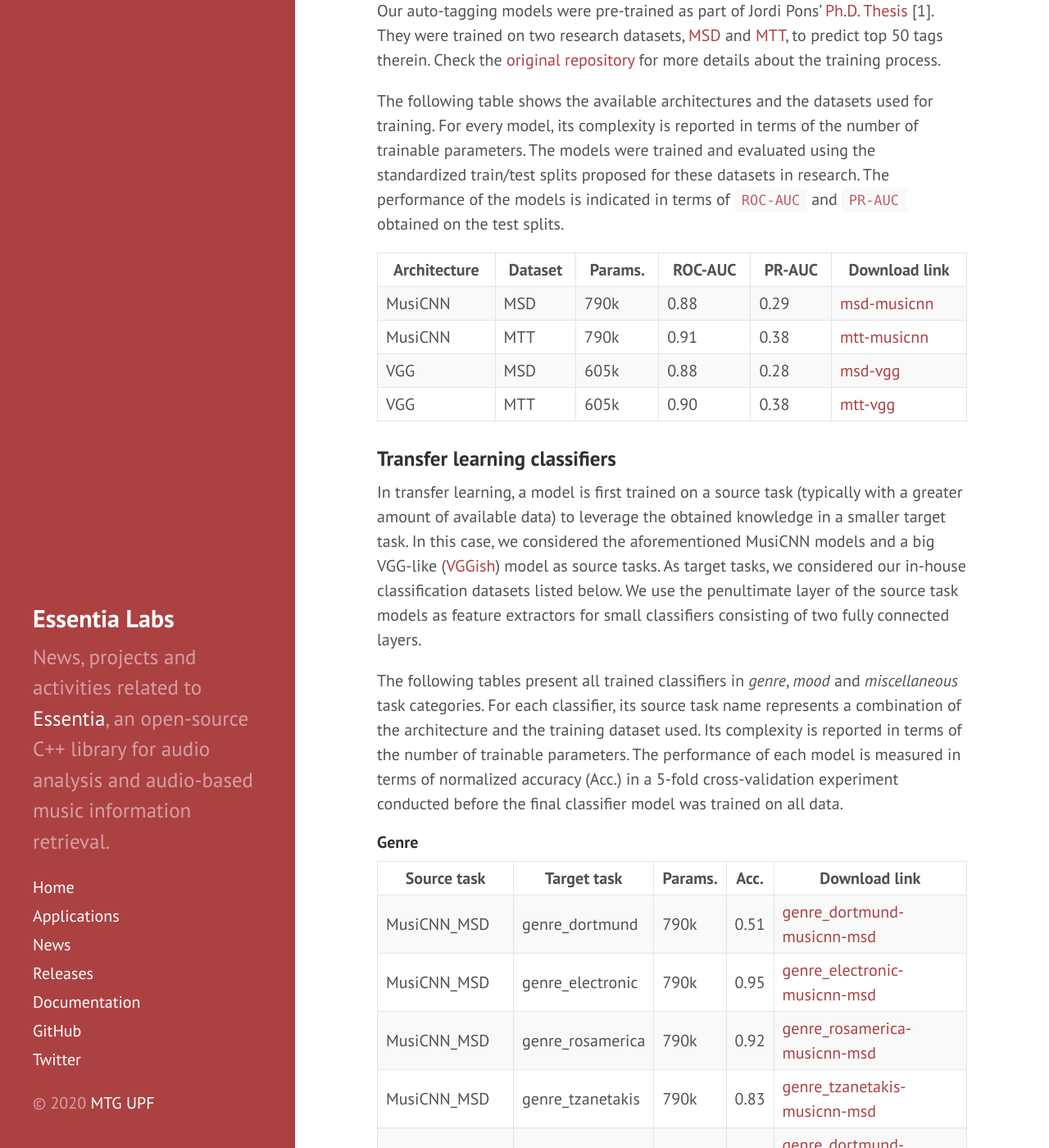
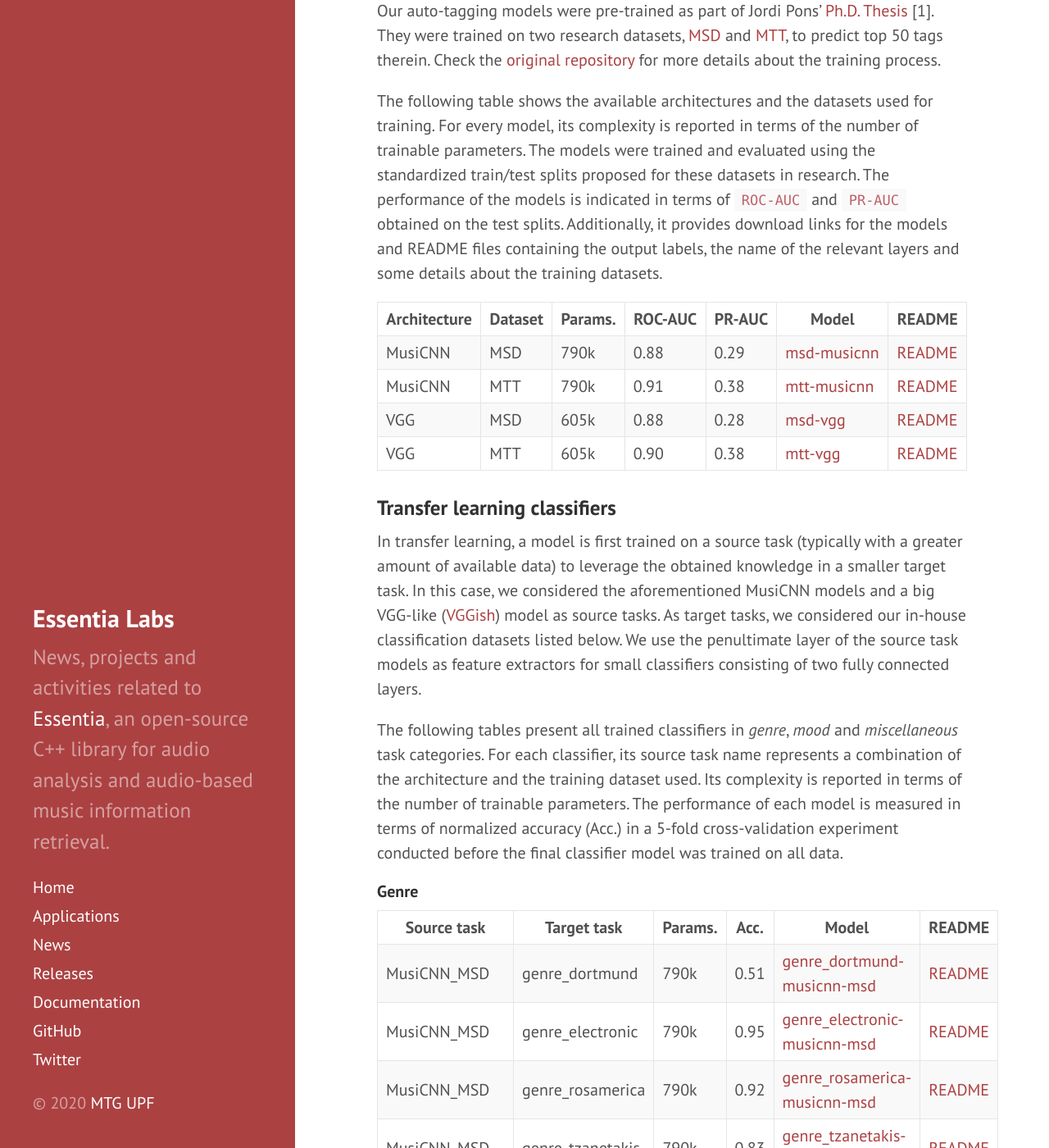
Before and after one commit to pabloEntropia/essentia-labs, a Jekyll site: the page built from _posts/2020-01-16-tensorflow-models-released.md, in a window 1280 px wide and 1400 px high, scrolled down 671 px. Shown: the whole window at 82% size. Built offline with Jekyll 4.4.1, drawn with Linux system fonts in a browser that asks for light colours; some of the changed text lies outside the part shown.

Commit message:
Add README links

```diff
--- a/_posts/2020-01-16-tensorflow-models-released.md
+++ b/_posts/2020-01-16-tensorflow-models-released.md
@@ -17,14 +17,14 @@ Along with the models we provide helper algorithms that allow performing predict
 ### Auto-tagging models
 Our auto-tagging models were pre-trained as part of Jordi Pons' [Ph.D. Thesis](https://www.upf.edu/web/mdm-dtic/thesis/-/asset_publisher/vfmxwU8uwTZk/content/-phd-thesis-deep-neural-networks-for-music-and-audio-tagging) [1]. They were trained on two research datasets, [MSD](http://millionsongdataset.com/lastfm/) and [MTT](http://mirg.city.ac.uk/codeapps/the-magnatagatune-dataset), to predict top 50 tags therein. Check the [original repository](https://github.com/jordipons/musicnn-training) for more details about the training process.
 
-The following table shows the available architectures and the datasets used for training. For every model, its complexity is reported in terms of the number of trainable parameters. The models were trained and evaluated using the standardized train/test splits proposed for these datasets in research. The performance of the models is indicated in terms of `ROC-AUC` and `PR-AUC` obtained on the test splits.
+The following table shows the available architectures and the datasets used for training. For every model, its complexity is reported in terms of the number of trainable parameters. The models were trained and evaluated using the standardized train/test splits proposed for these datasets in research. The performance of the models is indicated in terms of `ROC-AUC` and `PR-AUC` obtained on the test splits. Additionally, it provides download links for the models and README files containing the output labels, the name of the relevant layers and some details about the training datasets.
 
-| Architecture | Dataset | Params. | ROC-AUC | PR-AUC | Download link |
+| Architecture | Dataset | Params. | ROC-AUC | PR-AUC | Model | README |
 |---|---|---|---|---|---|
-| MusiCNN | MSD | 790k | 0.88 | 0.29 | [msd-musicnn](https://essentia.upf.edu/models/autotagging/msd/msd-musicnn.pb) |
-| MusiCNN | MTT | 790k | 0.91 | 0.38 | [mtt-musicnn](https://essentia.upf.edu/models/autotagging/mtt/mtt-musicnn.pb) |
-| VGG     | MSD | 605k | 0.88 | 0.28 | [msd-vgg](https://essentia.upf.edu/models/autotagging/msd/msd-vgg.pb) |
-| VGG     | MTT | 605k | 0.90 | 0.38 | [mtt-vgg](https://essentia.upf.edu/models/autotagging/mtt/mtt-vgg.pb) |
+| MusiCNN | MSD | 790k | 0.88 | 0.29 | [msd-musicnn](https://essentia.upf.edu/models/autotagging/msd/msd-musicnn.pb) | [README](https://essentia.upf.edu/models/autotagging/msd/README.md) |
+| MusiCNN | MTT | 790k | 0.91 | 0.38 | [mtt-musicnn](https://essentia.upf.edu/models/autotagging/mtt/mtt-musicnn.pb) | [README](https://essentia.upf.edu/models/autotagging/mtt/README.md) |
+| VGG     | MSD | 605k | 0.88 | 0.28 | [msd-vgg](https://essentia.upf.edu/models/autotagging/msd/msd-vgg.pb) | [README](https://essentia.upf.edu/models/autotagging/msd/README.md) |
+| VGG     | MTT | 605k | 0.90 | 0.38 | [mtt-vgg](https://essentia.upf.edu/models/autotagging/mtt/mtt-vgg.pb) | [README](https://essentia.upf.edu/models/autotagging/mtt/README.md) |
 
 ### Transfer learning classifiers
 In transfer learning, a model is first trained on a source task (typically with a greater amount of available data) to leverage the obtained knowledge in a smaller target task. In this case, we considered the aforementioned MusiCNN models and a big VGG-like ([VGGish](https://github.com/tensorflow/models/tree/master/research/audioset/vggish)) model as source tasks. As target tasks, we considered our in-house classification datasets listed below. We use the penultimate layer of the source task models as feature extractors for small classifiers consisting of two fully connected layers.
@@ -33,63 +33,63 @@ The following tables present all trained classifiers in *genre*, *mood* and *mis
 
 #### Genre
 
-| Source task | Target task | Params. | Acc. | Download link |
+| Source task | Target task | Params. | Acc. | Model | README |
 |---|---|---|---|---|
-| MusiCNN_MSD     | genre_dortmund     | 790k | 0.51 | [genre_dortmund-musicnn-msd](https://essentia.upf.edu/models/classifiers/genre_dortmund/genre_dortmund-musicnn-msd.pb) |
-| MusiCNN_MSD     | genre_electronic   | 790k | 0.95 | [genre_electronic-musicnn-msd](https://essentia.upf.edu/models/classifiers/genre_electronic/genre_electronic-musicnn-msd.pb) |
-| MusiCNN_MSD     | genre_rosamerica   | 790k | 0.92 | [genre_rosamerica-musicnn-msd](https://essentia.upf.edu/models/classifiers/genre_rosamerica/genre_rosamerica-musicnn-msd.pb) |
-| MusiCNN_MSD     | genre_tzanetakis   | 790k | 0.83 | [genre_tzanetakis-musicnn-msd](https://essentia.upf.edu/models/classifiers/genre_tzanetakis/genre_tzanetakis-musicnn-msd.pb) |
-| MusiCNN_MTT     | genre_dortmund     | 790k | 0.44 | [genre_dortmund-musicnn-mtt](https://essentia.upf.edu/models/classifiers/genre_dortmund/genre_dortmund-musicnn-mtt.pb) |
-| MusiCNN_MTT     | genre_electronic   | 790k | 0.71 | [genre_electronic-musicnn-mtt](https://essentia.upf.edu/models/classifiers/genre_electronic/genre_electronic-musicnn-mtt.pb) |
-| MusiCNN_MTT     | genre_rosamerica   | 790k | 0.92 | [genre_rosamerica-musicnn-mtt](https://essentia.upf.edu/models/classifiers/genre_rosamerica/genre_rosamerica-musicnn-mtt.pb) |
-| MusiCNN_MTT     | genre_tzanetakis   | 790k | 0.80 | [genre_tzanetakis-musicnn-mtt](https://essentia.upf.edu/models/classifiers/genre_tzanetakis/genre_tzanetakis-musicnn-mtt.pb) |
-| VGGish_AudioSet | genre_dortmund     | 62M  | 0.52 | [genre_dortmund-vggish-audioset](https://essentia.upf.edu/models/classifiers/genre_dortmund/genre_dortmund-vggish-audioset.pb) |
-| VGGish_AudioSet | genre_electronic   | 62M  | 0.93 | [genre_electronic-vggish-audioset](https://essentia.upf.edu/models/classifiers/genre_electronic/genre_electronic-vggish-audioset.pb) |
-| VGGish_AudioSet | genre_rosamerica   | 62M  | 0.94 | [genre_rosamerica-vggish-audioset](https://essentia.upf.edu/models/classifiers/genre_rosamerica/genre_rosamerica-vggish-audioset.pb) |
-| VGGish_AudioSet | genre_tzanetakis   | 62M  | 0.86 | [genre_tzanetakis-vggish-audioset](https://essentia.upf.edu/models/classifiers/genre_tzanetakis/genre_tzanetakis-vggish-audioset.pb) |
+| MusiCNN_MSD     | genre_dortmund     | 790k | 0.51 | [genre_dortmund-musicnn-msd](https://essentia.upf.edu/models/classifiers/genre_dortmund/genre_dortmund-musicnn-msd.pb) | [README](https://essentia.upf.edu/models/classifiers/genre_dortmund/README.md) |
+| MusiCNN_MSD     | genre_electronic   | 790k | 0.95 | [genre_electronic-musicnn-msd](https://essentia.upf.edu/models/classifiers/genre_electronic/genre_electronic-musicnn-msd.pb) | [README](https://essentia.upf.edu/models/classifiers/genre_electronic/README.md) |
+| MusiCNN_MSD     | genre_rosamerica   | 790k | 0.92 | [genre_rosamerica-musicnn-msd](https://essentia.upf.edu/models/classifiers/genre_rosamerica/genre_rosamerica-musicnn-msd.pb) | [README](https://essentia.upf.edu/models/classifiers/genre_rosamerica/README.md) |
+| MusiCNN_MSD     | genre_tzanetakis   | 790k | 0.83 | [genre_tzanetakis-musicnn-msd](https://essentia.upf.edu/models/classifiers/genre_tzanetakis/genre_tzanetakis-musicnn-msd.pb) | [README](https://essentia.upf.edu/models/classifiers/genre_tzanetakis/README.md) |
+| MusiCNN_MTT     | genre_dortmund     | 790k | 0.44 | [genre_dortmund-musicnn-mtt](https://essentia.upf.edu/models/classifiers/genre_dortmund/genre_dortmund-musicnn-mtt.pb) | [README](https://essentia.upf.edu/models/classifiers/genre_dortmund/README.md) |
+| MusiCNN_MTT     | genre_electronic   | 790k | 0.71 | [genre_electronic-musicnn-mtt](https://essentia.upf.edu/models/classifiers/genre_electronic/genre_electronic-musicnn-mtt.pb) | [README](https://essentia.upf.edu/models/classifiers/genre_electronic/README.md) |
+| MusiCNN_MTT     | genre_rosamerica   | 790k | 0.92 | [genre_rosamerica-musicnn-mtt](https://essentia.upf.edu/models/classifiers/genre_rosamerica/genre_rosamerica-musicnn-mtt.pb) | [README](https://essentia.upf.edu/models/classifiers/genre_rosamerica/README.md) |
+| MusiCNN_MTT     | genre_tzanetakis   | 790k | 0.80 | [genre_tzanetakis-musicnn-mtt](https://essentia.upf.edu/models/classifiers/genre_tzanetakis/genre_tzanetakis-musicnn-mtt.pb) | [README](https://essentia.upf.edu/models/classifiers/genre_tzanetakis/README.md) |
+| VGGish_AudioSet | genre_dortmund     | 62M  | 0.52 | [genre_dortmund-vggish-audioset](https://essentia.upf.edu/models/classifiers/genre_dortmund/genre_dortmund-vggish-audioset.pb) | [README](https://essentia.upf.edu/models/classifiers/genre_dortmund/README.md) |
+| VGGish_AudioSet | genre_electronic   | 62M  | 0.93 | [genre_electronic-vggish-audioset](https://essentia.upf.edu/models/classifiers/genre_electronic/genre_electronic-vggish-audioset.pb) | [README](https://essentia.upf.edu/models/classifiers/genre_electronic/README.md) |
+| VGGish_AudioSet | genre_rosamerica   | 62M  | 0.94 | [genre_rosamerica-vggish-audioset](https://essentia.upf.edu/models/classifiers/genre_rosamerica/genre_rosamerica-vggish-audioset.pb) | [README](https://essentia.upf.edu/models/classifiers/genre_rosamerica/README.md) |
+| VGGish_AudioSet | genre_tzanetakis   | 62M  | 0.86 | [genre_tzanetakis-vggish-audioset](https://essentia.upf.edu/models/classifiers/genre_tzanetakis/genre_tzanetakis-vggish-audioset.pb) | [README](https://essentia.upf.edu/models/classifiers/genre_tzanetakis/README.md) |
 
 #### Mood
 
-| Source task | Target task | Params. | Acc. | Download link |
+| Source task | Target task | Params. | Acc. | Model | README |
 |---|---|---|---|---|
-| MusiCNN_MSD     | mood_acoustic      | 790k | 0.90 | [mood_acoustic-musicnn-msd](https://essentia.upf.edu/models/classifiers/mood_acoustic/mood_acoustic-musicnn-msd.pb) |
-| MusiCNN_MSD     | mood_aggressive    | 790k | 0.95 | [mood_aggressive-musicnn-msd](https://essentia.upf.edu/models/classifiers/mood_aggressive/mood_aggressive-musicnn-msd.pb) |
-| MusiCNN_MSD     | mood_electronic    | 790k | 0.95 | [mood_electronic-musicnn-msd](https://essentia.upf.edu/models/classifiers/mood_electronic/mood_electronic-musicnn-msd.pb) |
-| MusiCNN_MSD     | mood_happy         | 790k | 0.81 | [mood_happy-musicnn-msd](https://essentia.upf.edu/models/classifiers/mood_happy/mood_happy-musicnn-msd.pb) |
-| MusiCNN_MSD     | mood_party         | 790k | 0.89 | [mood_party-musicnn-msd](https://essentia.upf.edu/models/classifiers/mood_party/mood_party-musicnn-msd.pb) |
-| MusiCNN_MSD     | mood_relaxed       | 790k | 0.90 | [mood_relaxed-musicnn-msd](https://essentia.upf.edu/models/classifiers/mood_relaxed/mood_relaxed-musicnn-msd.pb) |
-| MusiCNN_MSD     | mood_sad           | 790k | 0.86 | [mood_sad-musicnn-msd](https://essentia.upf.edu/models/classifiers/mood_sad/mood_sad-musicnn-msd.pb) |
-| MusiCNN_MTT     | mood_acoustic      | 790k | 0.93 | [mood_acoustic-musicnn-mtt](https://essentia.upf.edu/models/classifiers/mood_acoustic/mood_acoustic-musicnn-mtt.pb) |
-| MusiCNN_MTT     | mood_aggressive    | 790k | 0.96 | [mood_aggressive-musicnn-mtt](https://essentia.upf.edu/models/classifiers/mood_aggressive/mood_aggressive-musicnn-mtt.pb) |
-| MusiCNN_MTT     | mood_electronic    | 790k | 0.91 | [mood_electronic-musicnn-mtt](https://essentia.upf.edu/models/classifiers/mood_electronic/mood_electronic-musicnn-mtt.pb) |
-| MusiCNN_MTT     | mood_happy         | 790k | 0.79 | [mood_happy-musicnn-mtt](https://essentia.upf.edu/models/classifiers/mood_happy/mood_happy-musicnn-mtt.pb) |
-| MusiCNN_MTT     | mood_party         | 790k | 0.92 | [mood_party-musicnn-mtt](https://essentia.upf.edu/models/classifiers/mood_party/mood_party-musicnn-mtt.pb) |
-| MusiCNN_MTT     | mood_relaxed       | 790k | 0.88 | [mood_relaxed-musicnn-mtt](https://essentia.upf.edu/models/classifiers/mood_relaxed/mood_relaxed-musicnn-mtt.pb) |
-| MusiCNN_MTT     | mood_sad           | 790k | 0.85 | [mood_sad-musicnn-mtt](https://essentia.upf.edu/models/classifiers/mood_sad/mood_sad-musicnn-mtt.pb) |
-| VGGish_AudioSet | mood_acoustic      | 62M  | 0.94 | [mood_acoustic-vggish-audioset](https://essentia.upf.edu/models/classifiers/mood_acoustic/mood_acoustic-vggish-audioset.pb) |
-| VGGish_AudioSet | mood_aggressive    | 62M  | 0.98 | [mood_aggressive-vggish-audioset](https://essentia.upf.edu/models/classifiers/mood_aggressive/mood_aggressive-vggish-audioset.pb) |
-| VGGish_AudioSet | mood_electronic    | 62M  | 0.93 | [mood_electronic-vggish-audioset](https://essentia.upf.edu/models/classifiers/mood_electronic/mood_electronic-vggish-audioset.pb) |
-| VGGish_AudioSet | mood_happy         | 62M  | 0.86 | [mood_happy-vggish-audioset](https://essentia.upf.edu/models/classifiers/mood_happy/mood_happy-vggish-audioset.pb) |
-| VGGish_AudioSet | mood_party         | 62M  | 0.91 | [mood_party-vggish-audioset](https://essentia.upf.edu/models/classifiers/mood_party/mood_party-vggish-audioset.pb) |
-| VGGish_AudioSet | mood_relaxed       | 62M  | 0.89 | [mood_relaxed-vggish-audioset](https://essentia.upf.edu/models/classifiers/mood_relaxed/mood_relaxed-vggish-audioset.pb) |
-| VGGish_AudioSet | mood_sad           | 62M  | 0.89 | [mood_sad-vggish-audioset](https://essentia.upf.edu/models/classifiers/mood_sad/mood_sad-vggish-audioset.pb) |
+| MusiCNN_MSD     | mood_acoustic      | 790k | 0.90 | [mood_acoustic-musicnn-msd](https://essentia.upf.edu/models/classifiers/mood_acoustic/mood_acoustic-musicnn-msd.pb) |  [README](https://essentia.upf.edu/models/classifiers/mood_acoustic/README.md) |
+| MusiCNN_MSD     | mood_aggressive    | 790k | 0.95 | [mood_aggressive-musicnn-msd](https://essentia.upf.edu/models/classifiers/mood_aggressive/mood_aggressive-musicnn-msd.pb) |  [README](https://essentia.upf.edu/models/classifiers/mood_aggressive/README.md) |
+| MusiCNN_MSD     | mood_electronic    | 790k | 0.95 | [mood_electronic-musicnn-msd](https://essentia.upf.edu/models/classifiers/mood_electronic/mood_electronic-musicnn-msd.pb) |  [README](https://essentia.upf.edu/models/classifiers/mood_electronic/README.md) |
+| MusiCNN_MSD     | mood_happy         | 790k | 0.81 | [mood_happy-musicnn-msd](https://essentia.upf.edu/models/classifiers/mood_happy/mood_happy-musicnn-msd.pb) | [README](https://essentia.upf.edu/models/classifiers/mood_happy/README.md) |
+| MusiCNN_MSD     | mood_party         | 790k | 0.89 | [mood_party-musicnn-msd](https://essentia.upf.edu/models/classifiers/mood_party/mood_party-musicnn-msd.pb) | [README](https://essentia.upf.edu/models/classifiers/mood_party/README.md) |
+| MusiCNN_MSD     | mood_relaxed       | 790k | 0.90 | [mood_relaxed-musicnn-msd](https://essentia.upf.edu/models/classifiers/mood_relaxed/mood_relaxed-musicnn-msd.pb) |  [README](https://essentia.upf.edu/models/classifiers/mood_relaxed/README.md) |
+| MusiCNN_MSD     | mood_sad           | 790k | 0.86 | [mood_sad-musicnn-msd](https://essentia.upf.edu/models/classifiers/mood_sad/mood_sad-musicnn-msd.pb) | [README](https://essentia.upf.edu/models/classifiers/mood_sad/README.md) |
+| MusiCNN_MTT     | mood_acoustic      | 790k | 0.93 | [mood_acoustic-musicnn-mtt](https://essentia.upf.edu/models/classifiers/mood_acoustic/mood_acoustic-musicnn-mtt.pb) | [README](https://essentia.upf.edu/models/classifiers/mood_acoustic/README.md) |
+| MusiCNN_MTT     | mood_aggressive    | 790k | 0.96 | [mood_aggressive-musicnn-mtt](https://essentia.upf.edu/models/classifiers/mood_aggressive/mood_aggressive-musicnn-mtt.pb) | [README](https://essentia.upf.edu/models/classifiers/mood_aggressive/README.md) |
+| MusiCNN_MTT     | mood_electronic    | 790k | 0.91 | [mood_electronic-musicnn-mtt](https://essentia.upf.edu/models/classifiers/mood_electronic/mood_electronic-musicnn-mtt.pb) | [README](https://essentia.upf.edu/models/classifiers/mood_electronic/README.md) |
+| MusiCNN_MTT     | mood_happy         | 790k | 0.79 | [mood_happy-musicnn-mtt](https://essentia.upf.edu/models/classifiers/mood_happy/mood_happy-musicnn-mtt.pb) | [README](https://essentia.upf.edu/models/classifiers/mood_happy/README.md) |
+| MusiCNN_MTT     | mood_party         | 790k | 0.92 | [mood_party-musicnn-mtt](https://essentia.upf.edu/models/classifiers/mood_party/mood_party-musicnn-mtt.pb) | [README](https://essentia.upf.edu/models/classifiers/mood_party/README.md) |
+| MusiCNN_MTT     | mood_relaxed       | 790k | 0.88 | [mood_relaxed-musicnn-mtt](https://essentia.upf.edu/models/classifiers/mood_relaxed/mood_relaxed-musicnn-mtt.pb) | [README](https://essentia.upf.edu/models/classifiers/mood_relaxed/README.md) |
+| MusiCNN_MTT     | mood_sad           | 790k | 0.85 | [mood_sad-musicnn-mtt](https://essentia.upf.edu/models/classifiers/mood_sad/mood_sad-musicnn-mtt.pb) | [README](https://essentia.upf.edu/models/classifiers/mood_sad/README.md) |
+| VGGish_AudioSet | mood_acoustic      | 62M  | 0.94 | [mood_acoustic-vggish-audioset](https://essentia.upf.edu/models/classifiers/mood_acoustic/mood_acoustic-vggish-audioset.pb) | [README](https://essentia.upf.edu/models/classifiers/mood_acoustic/README.md) |
+| VGGish_AudioSet | mood_aggressive    | 62M  | 0.98 | [mood_aggressive-vggish-audioset](https://essentia.upf.edu/models/classifiers/mood_aggressive/mood_aggressive-vggish-audioset.pb) | [README](https://essentia.upf.edu/models/classifiers/mood_aggressive/README.md) |
+| VGGish_AudioSet | mood_electronic    | 62M  | 0.93 | [mood_electronic-vggish-audioset](https://essentia.upf.edu/models/classifiers/mood_electronic/mood_electronic-vggish-audioset.pb) | [README](https://essentia.upf.edu/models/classifiers/mood_electronic/README.md) |
+| VGGish_AudioSet | mood_happy         | 62M  | 0.86 | [mood_happy-vggish-audioset](https://essentia.upf.edu/models/classifiers/mood_happy/mood_happy-vggish-audioset.pb) | [README](https://essentia.upf.edu/models/classifiers/mood_happy/README.md) |
+| VGGish_AudioSet | mood_party         | 62M  | 0.91 | [mood_party-vggish-audioset](https://essentia.upf.edu/models/classifiers/mood_party/mood_party-vggish-audioset.pb) | [README](https://essentia.upf.edu/models/classifiers/mood_party/README.md) |
+| VGGish_AudioSet | mood_relaxed       | 62M  | 0.89 | [mood_relaxed-vggish-audioset](https://essentia.upf.edu/models/classifiers/mood_relaxed/mood_relaxed-vggish-audioset.pb) | [README](https://essentia.upf.edu/models/classifiers/mood_relaxed/README.md) |
+| VGGish_AudioSet | mood_sad           | 62M  | 0.89 | [mood_sad-vggish-audioset](https://essentia.upf.edu/models/classifiers/mood_sad/mood_sad-vggish-audioset.pb) | [README](https://essentia.upf.edu/models/classifiers/mood_sad/README.md) |
 
 #### Miscellaneous
 
-| Source task | Target task | Params. | Acc. | Download link |
+| Source task | Target task | Params. | Acc. | Model | README |
 |---|---|---|---|---|
-| MusiCNN_MSD     | danceability       | 790k | 0.93 | [danceability-musicnn-msd](https://essentia.upf.edu/models/classifiers/danceability/danceability-musicnn-msd.pb) |
-| MusiCNN_MSD     | gender             | 790k | 0.88 | [gender-musicnn-msd](https://essentia.upf.edu/models/classifiers/gender/gender-musicnn-msd.pb) |
-| MusiCNN_MSD     | tonal_atonal       | 790k | 0.60 | [tonal_atonal-musicnn-msd](https://essentia.upf.edu/models/classifiers/tonal_atonal/tonal_atonal-musicnn-msd.pb) |
-| MusiCNN_MSD     | voice_instrumental | 790k | 0.98 | [voice_instrumental-musicnn-msd](https://essentia.upf.edu/models/classifiers/voice_instrumental/voice_instrumental-musicnn-msd.pb) |
-| MusiCNN_MTT     | danceability       | 790k | 0.91 | [danceability-musicnn-mtt](https://essentia.upf.edu/models/classifiers/danceability/danceability-musicnn-mtt.pb) |
-| MusiCNN_MTT     | gender             | 790k | 0.87 | [gender-musicnn-mtt](https://essentia.upf.edu/models/classifiers/gender/gender-musicnn-mtt.pb) |
-| MusiCNN_MTT     | tonal_atonal       | 790k | 0.91 | [tonal_atonal-musicnn-mtt](https://essentia.upf.edu/models/classifiers/tonal_atonal/tonal_atonal-musicnn-mtt.pb) |
-| MusiCNN_MTT     | voice_instrumental | 790k | 0.98 | [voice_instrumental-musicnn-mtt](https://essentia.upf.edu/models/classifiers/voice_instrumental/voice_instrumental-musicnn-mtt.pb) |
-| VGGish_AudioSet | danceability       | 62M  | 0.94 | [danceability-vggish-audioset](https://essentia.upf.edu/models/classifiers/danceability/danceability-vggish-audioset.pb) |
-| VGGish_AudioSet | gender             | 62M  | 0.84 | [gender-vggish-audioset](https://essentia.upf.edu/models/classifiers/gender/gender-vggish-audioset.pb) |
-| VGGish_AudioSet | tonal_atonal       | 62M  | 0.97 | [tonal_atonal-vggish-audioset](https://essentia.upf.edu/models/classifiers/tonal_atonal/tonal_atonal-vggish-audioset.pb) |
-| VGGish_AudioSet | voice_instrumental | 62M  | 0.98 | [voice_instrumental-vggish-audioset](https://essentia.upf.edu/models/classifiers/voice_instrumental/voice_instrumental-vggish-audioset.pb) |
+| MusiCNN_MSD     | danceability       | 790k | 0.93 | [danceability-musicnn-msd](https://essentia.upf.edu/models/classifiers/danceability/danceability-musicnn-msd.pb) | [README](https://essentia.upf.edu/models/classifiers/danceability/README.md) |
+| MusiCNN_MSD     | gender             | 790k | 0.88 | [gender-musicnn-msd](https://essentia.upf.edu/models/classifiers/gender/gender-musicnn-msd.pb) | [README](https://essentia.upf.edu/models/classifiers/gender/README.md) |
+| MusiCNN_MSD     | tonal_atonal       | 790k | 0.60 | [tonal_atonal-musicnn-msd](https://essentia.upf.edu/models/classifiers/tonal_atonal/tonal_atonal-musicnn-msd.pb) | [README](https://essentia.upf.edu/models/classifiers/tonal_atonal/README.md) |
+| MusiCNN_MSD     | voice_instrumental | 790k | 0.98 | [voice_instrumental-musicnn-msd](https://essentia.upf.edu/models/classifiers/voice_instrumental/voice_instrumental-musicnn-msd.pb) | [README](https://essentia.upf.edu/models/classifiers/voice_instrumental/README.md) |
+| MusiCNN_MTT     | danceability       | 790k | 0.91 | [danceability-musicnn-mtt](https://essentia.upf.edu/models/classifiers/danceability/danceability-musicnn-mtt.pb) | [README](https://essentia.upf.edu/models/classifiers/danceability/README.md) |
+| MusiCNN_MTT     | gender             | 790k | 0.87 | [gender-musicnn-mtt](https://essentia.upf.edu/models/classifiers/gender/gender-musicnn-mtt.pb) | [README](https://essentia.upf.edu/models/classifiers/gender/README.md) |
+| MusiCNN_MTT     | tonal_atonal       | 790k | 0.91 | [tonal_atonal-musicnn-mtt](https://essentia.upf.edu/models/classifiers/tonal_atonal/tonal_atonal-musicnn-mtt.pb) | [README](https://essentia.upf.edu/models/classifiers/tonal_atonal/README.md) |
+| MusiCNN_MTT     | voice_instrumental | 790k | 0.98 | [voice_instrumental-musicnn-mtt](https://essentia.upf.edu/models/classifiers/voice_instrumental/voice_instrumental-musicnn-mtt.pb) | [README](https://essentia.upf.edu/models/classifiers/voice_instrumental/README.md) |
+| VGGish_AudioSet | danceability       | 62M  | 0.94 | [danceability-vggish-audioset](https://essentia.upf.edu/models/classifiers/danceability/danceability-vggish-audioset.pb) | [README](https://essentia.upf.edu/models/classifiers/danceability/README.md) |
+| VGGish_AudioSet | gender             | 62M  | 0.84 | [gender-vggish-audioset](https://essentia.upf.edu/models/classifiers/gender/gender-vggish-audioset.pb) | [README](https://essentia.upf.edu/models/classifiers/gender/README.md) |
+| VGGish_AudioSet | tonal_atonal       | 62M  | 0.97 | [tonal_atonal-vggish-audioset](https://essentia.upf.edu/models/classifiers/tonal_atonal/tonal_atonal-vggish-audioset.pb) | [README](https://essentia.upf.edu/models/classifiers/tonal_atonal/README.md) |
+| VGGish_AudioSet | voice_instrumental | 62M  | 0.98 | [voice_instrumental-vggish-audioset](https://essentia.upf.edu/models/classifiers/voice_instrumental/voice_instrumental-vggish-audioset.pb) | [README](https://essentia.upf.edu/models/classifiers/voice_instrumental/README.md) |
 
 ### Architecture details
   - [MusiCNN](https://github.com/jordipons/musicnn) is a musically-motivated Convolutional Neural Network. It uses vertical and horizontal convolutional filters aiming to capture timbral and temporal patterns, respectively. The model contains 6 layers and 790k parameters.
```
